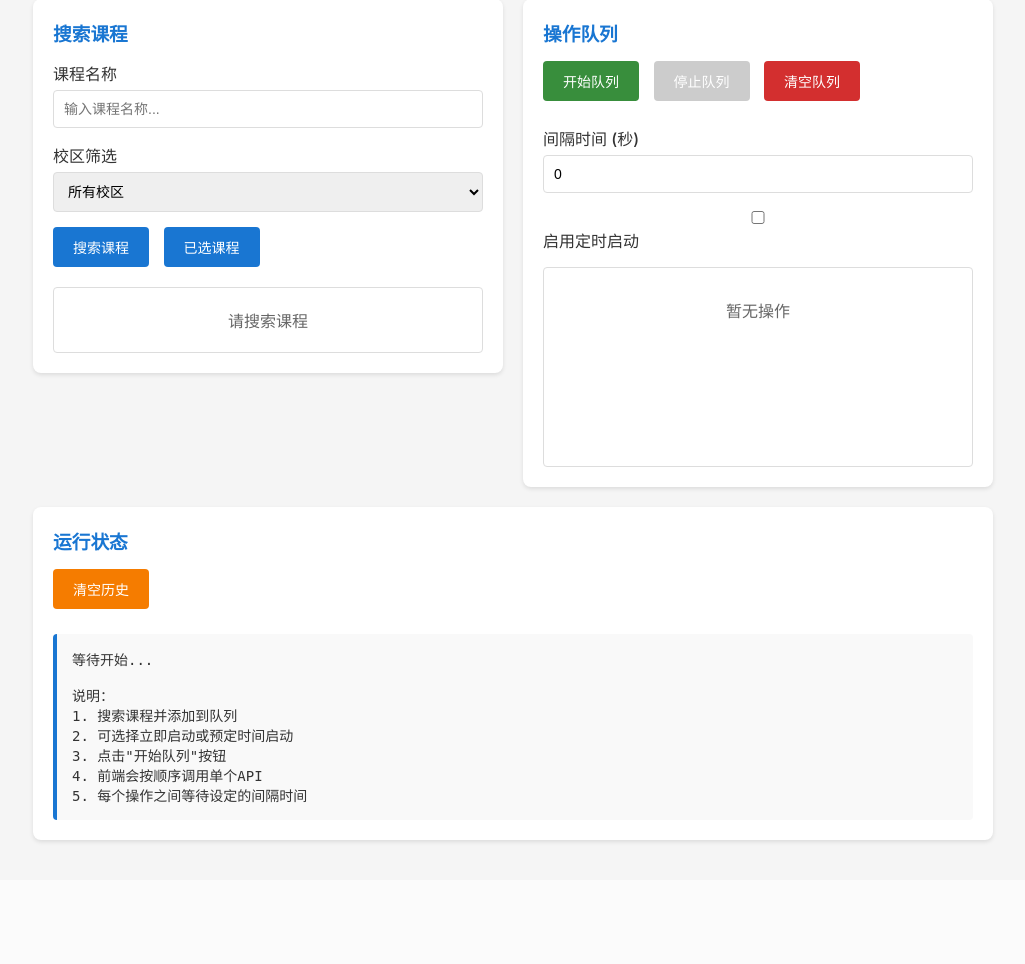
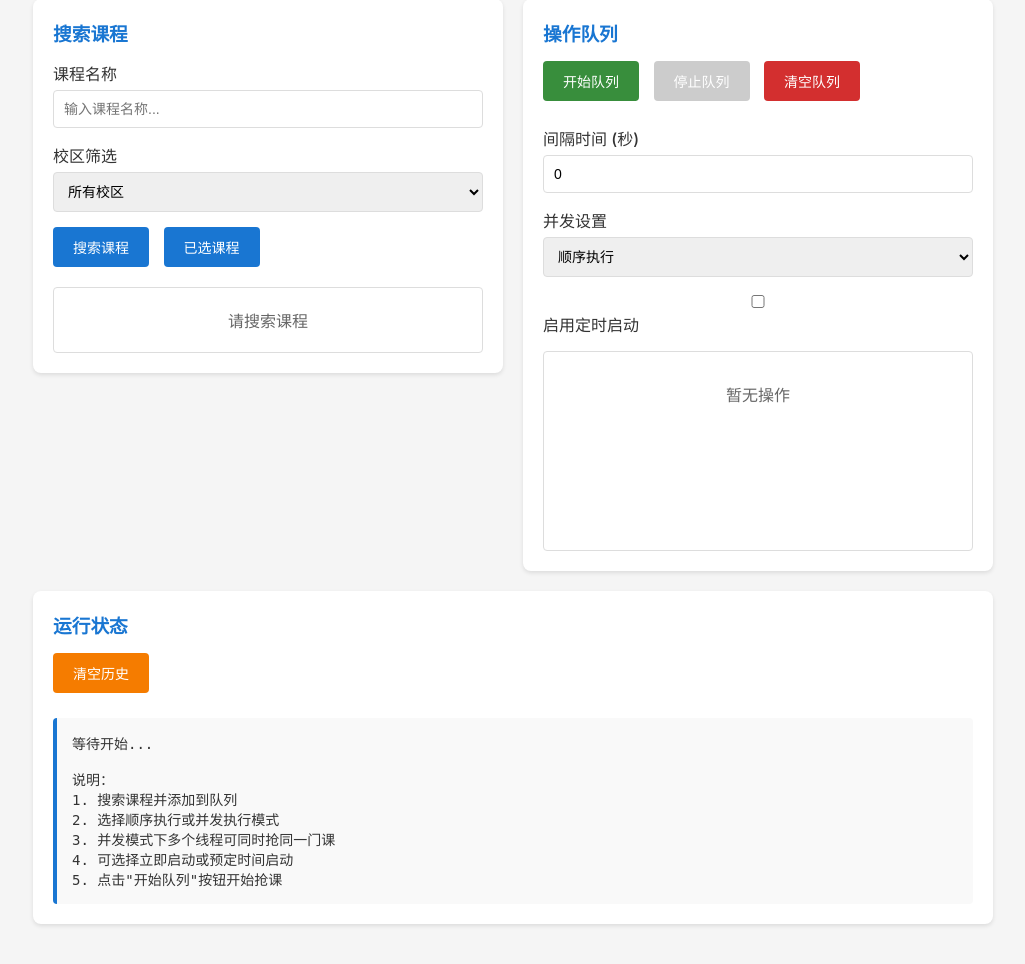
Before and after one commit to songhahaha66/dlut_auto_select_courses, a Flask app: page /auto_select in a window 1280 px wide. Shown: the part 220-1184 px from the top of the page, without its empty margins (127-1152 px from the left). Before the commit the page ends 1063 px from the top, so only its background shows below. Run offline with Flask 3, Linux system fonts and the light colour scheme; parts of the project's set-up code (start-up, migrations or seed data) failed here and were passed over.

Commit message:
多线程支持

```diff
--- a/templates/auto_select.html
+++ b/templates/auto_select.html
@@ -242,6 +242,22 @@
                     </div>
 
                     <div class="form-group">
+                        <label>并发设置</label>
+                        <select id="concurrencyMode">
+                            <option value="sequential">顺序执行</option>
+                            <option value="parallel">并发执行</option>
+                        </select>
+                    </div>
+
+                    <div class="form-group" id="threadSettings" style="display: none;">
+                        <label>并发线程数</label>
+                        <input type="number" id="threadCount" value="5" min="1" max="20">
+                        <div style="margin-top: 5px; font-size: 12px; color: #666;">
+                            多个线程可同时抢同一门课，提高成功率
+                        </div>
+                    </div>
+
+                    <div class="form-group">
                         <label>
                             <input type="checkbox" id="enableSchedule" onchange="toggleSchedule()">
                             启用定时启动
@@ -292,6 +308,16 @@
             updateCurrentTime();
             // 每秒更新当前时间
             setInterval(updateCurrentTime, 1000);
+
+            // 监听并发模式变化
+            document.getElementById('concurrencyMode').addEventListener('change', function() {
+                const threadSettings = document.getElementById('threadSettings');
+                if (this.value === 'parallel') {
+                    threadSettings.style.display = 'block';
+                } else {
+                    threadSettings.style.display = 'none';
+                }
+            });
         });
 
         // 加载校区列表
@@ -488,8 +514,15 @@
             document.getElementById('startBtn').disabled = true;
             document.getElementById('stopBtn').disabled = false;
 
-            updateStatus('队列开始运行...', 'running');
-            executeNext();
+            const concurrencyMode = document.getElementById('concurrencyMode').value;
+
+            if (concurrencyMode === 'parallel') {
+                updateStatus('队列开始运行... (并发模式)', 'running');
+                executeParallel();
+            } else {
+                updateStatus('队列开始运行... (顺序模式)', 'running');
+                executeNext();
+            }
         }
 
         // 定时启动队列
@@ -550,7 +583,7 @@
             updateOperationList();
         }
 
-        // 执行下一个操作
+        // 执行下一个操作 (顺序模式)
         async function executeNext() {
             if (!isRunning || currentIndex >= operations.length) {
                 // 一轮完成，重新开始
@@ -559,8 +592,12 @@
 
                 if (isRunning) {
                     const interval = parseInt(document.getElementById('interval').value) * 1000;
-                    updateStatus(`一轮完成，等待 ${interval/1000} 秒后重新开始...`, 'running');
-                    queueInterval = setTimeout(executeNext, interval);
+                    if (interval > 0) {
+                        updateStatus(`一轮完成，等待 ${interval/1000} 秒后重新开始...`, 'running');
+                        queueInterval = setTimeout(executeNext, interval);
+                    } else {
+                        executeNext(); // 立即开始下一轮
+                    }
                 }
                 return;
             }
@@ -568,8 +605,77 @@
             const operation = operations[currentIndex];
             updateOperationList(); // 高亮当前操作
 
+            await executeOperation(operation, currentIndex);
+
+            currentIndex++;
+
+            if (isRunning) {
+                const interval = parseInt(document.getElementById('interval').value) * 1000;
+                if (interval > 0) {
+                    queueInterval = setTimeout(executeNext, interval);
+                } else {
+                    executeNext(); // 立即执行下一个
+                }
+            }
+        }
+
+        // 并发执行模式
+        async function executeParallel() {
+            if (!isRunning) return;
+
+            const threadCount = parseInt(document.getElementById('threadCount').value);
+            const interval = parseInt(document.getElementById('interval').value) * 1000;
+
+            // 创建多个并发任务
+            const tasks = [];
+            for (let i = 0; i < threadCount; i++) {
+                tasks.push(executeThread(i));
+            }
+
+            // 等待所有任务完成
+            await Promise.all(tasks);
+
+            // 如果还在运行，等待间隔后重新开始
+            if (isRunning) {
+                if (interval > 0) {
+                    updateStatus(`所有线程完成一轮，等待 ${interval/1000} 秒后重新开始...`, 'running');
+                    queueInterval = setTimeout(executeParallel, interval);
+                } else {
+                    executeParallel(); // 立即开始下一轮
+                }
+            }
+        }
+
+        // 单个线程执行
+        async function executeThread(threadId) {
+            while (isRunning) {
+                // 每个线程独立循环执行所有操作
+                for (let i = 0; i < operations.length && isRunning; i++) {
+                    const operation = operations[i];
+
+                    updateStatus(`线程${threadId + 1}: 正在执行 ${operation.type === 'select' ? '选课' : '退课'} - ${operation.course_name}`, 'running');
+
+                    await executeOperation(operation, i, threadId + 1);
+
+                    // 线程间的小间隔，避免过于频繁的请求
+                    if (isRunning) {
+                        await new Promise(resolve => setTimeout(resolve, 50));
+                    }
+                }
+
+                // 一轮完成后的间隔
+                const interval = parseInt(document.getElementById('interval').value) * 1000;
+                if (interval > 0 && isRunning) {
+                    updateStatus(`线程${threadId + 1}: 一轮完成，等待 ${interval/1000} 秒...`, 'running');
+                    await new Promise(resolve => setTimeout(resolve, interval));
+                }
+            }
+        }
+
+        // 执行单个操作
+        async function executeOperation(operation, index, threadId = null) {
             try {
-                updateStatus(`正在执行: ${operation.type === 'select' ? '选课' : '退课'} - ${operation.course_name}`, 'running');
+                const threadPrefix = threadId ? `线程${threadId}: ` : '';
 
                 const endpoint = operation.type === 'select' ? '/select_course' : '/drop_course';
                 const response = await fetch(endpoint, {
@@ -580,20 +686,14 @@
 
                 const data = await response.json();
                 if (data.success) {
-                    updateStatus(`✅ 成功: ${operation.type === 'select' ? '选课' : '退课'} - ${operation.course_name}`, 'running');
+                    updateStatus(`${threadPrefix}✅ 成功: ${operation.type === 'select' ? '选课' : '退课'} - ${operation.course_name}`, 'running');
                 } else {
-                    updateStatus(`❌ 失败: ${operation.type === 'select' ? '选课' : '退课'} - ${operation.course_name} - ${data.message}`, 'running');
+                    updateStatus(`${threadPrefix}❌ 失败: ${operation.type === 'select' ? '选课' : '退课'} - ${operation.course_name} - ${data.message}`, 'running');
                 }
 
             } catch (error) {
-                updateStatus(`❌ 错误: ${operation.type === 'select' ? '选课' : '退课'} - ${operation.course_name} - ${error.message}`, 'running');
-            }
-
-            currentIndex++;
-
-            if (isRunning) {
-                const interval = parseInt(document.getElementById('interval').value) * 1000;
-                queueInterval = setTimeout(executeNext, interval);
+                const threadPrefix = threadId ? `线程${threadId}: ` : '';
+                updateStatus(`${threadPrefix}❌ 错误: ${operation.type === 'select' ? '选课' : '退课'} - ${operation.course_name} - ${error.message}`, 'running');
             }
         }
 
@@ -613,7 +713,7 @@
 
         // 初始化状态显示
         function initStatusDisplay() {
-            statusHistory = ['等待开始...', '', '说明：', '1. 搜索课程并添加到队列', '2. 可选择立即启动或预定时间启动', '3. 点击"开始队列"按钮', '4. 前端会按顺序调用单个API', '5. 每个操作之间等待设定的间隔时间'];
+            statusHistory = ['等待开始...', '', '说明：', '1. 搜索课程并添加到队列', '2. 选择顺序执行或并发执行模式', '3. 并发模式下多个线程可同时抢同一门课', '4. 可选择立即启动或预定时间启动', '5. 点击"开始队列"按钮开始抢课'];
             const statusDiv = document.getElementById('status_display');
             statusDiv.textContent = statusHistory.join('\n');
         }
```
